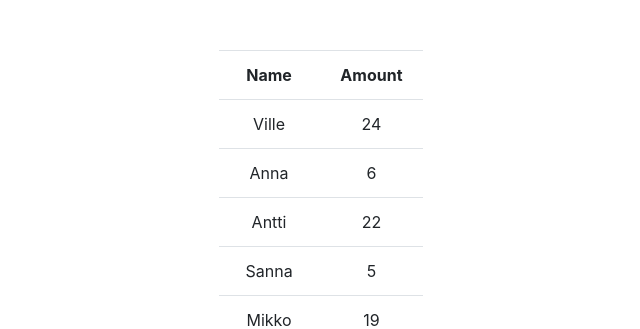
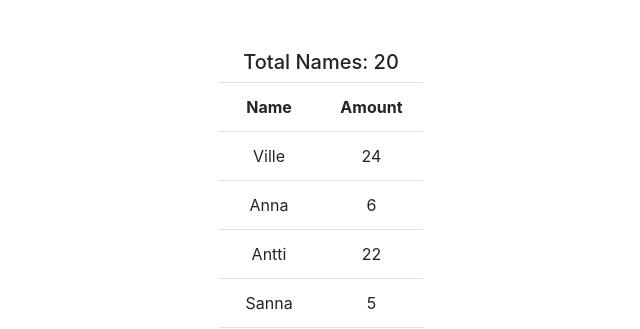
Before and after one commit to apbd/name-lister, a Django app: page /names/ in a window 1280 px wide. Shown: the part 310-639 px from the top of the page, without its empty margins (319-959 px from the left). Run offline with Django 3.2, Linux system fonts and the light colour scheme; data comes from the database, SQL or seed files in the repository; both versions use the stored data as it was before the commit; some libraries are stand-ins or nearby versions.

Commit message:
Added error messages

```diff
--- a/src/namelister/urls.py
+++ b/src/namelister/urls.py
@@ -15,7 +15,7 @@ Including another URLconf
 """
 from django.contrib import admin
 from django.urls import path
-from names.views import names_view, upload_view #sort_names, sort_amount
+from names.views import names_view, upload_view
 
 urlpatterns = [
     path('admin/', admin.site.urls),
--- a/src/names/admin.py
+++ b/src/names/admin.py
@@ -4,4 +4,3 @@ from .models import *
 # Register your models here.
 
 admin.site.register(Person)
-admin.site.register(UploadJsonFile)
--- a/src/names/models.py
+++ b/src/names/models.py
@@ -6,7 +6,3 @@ from django.db import models
 class Person(models.Model):
     name = models.TextField(max_length=100)
     amount = models.IntegerField()
-
-
-class UploadJsonFile(models.Model):
-    data = models.JSONField(default='')
--- a/src/names/views.py
+++ b/src/names/views.py
@@ -25,8 +25,14 @@ def names_view(request, *args, **kwargs):
         if len(name_list) == 0:
             messages.error(request, "Search is case sensitive.")
 
+    # Total names counter
+    total_names = len(name_list)
+    if total_names == 0:
+        messages.error(request, "No names found.")
+
     context = {
         'name_list': name_list,
+        'total_names': total_names
     }
 
     return render(request, 'names/names.html', context)
@@ -46,7 +52,11 @@ def upload_view(request):
 
                 # First read JSON-file and get the data.
                 # Then parse data and add persons to database.
-                add_names_to_database(read_names_json())
+                try:
+                    add_names_to_database(read_names_json())
+                except:
+                    messages.error(request, "Adding names to database failed. Problem with file. Expected JSON-file with list named 'names'.")
+
     except KeyError:
         print("Error handling the uploaded file. No file was given.")
 
@@ -64,10 +74,15 @@ def save_uploaded_file(f):
 
 
 def read_names_json():
-    with open('names.json', 'r') as f:
-        data = json.load(f)
+    try:
+        with open('names.json', 'r') as f:
+            data = json.load(f)
 
-    pprint(data)
+        pprint(data)
+    except:
+        print("Reading names from JSON-file failed.")
+        return None
+
     return data
 
 
--- a/src/templates/names/names.html
+++ b/src/templates/names/names.html
@@ -25,7 +25,9 @@ Name Lister
             </table>
 
         </form>
-        {% if messages %}
+
+    </div>
+     {% if messages %}
             <div>
             {% for message in messages %}
                 <div class="alert alert-info" role="alert">
@@ -34,8 +36,8 @@ Name Lister
             {% endfor%}
             </div>
         {% endif %}
-    </div>
     <div class="main-table">
+        <h5>Total Names: {{total_names}}</h5>
         <table class="table">
             <tr>
                 <th>Name</th>
```
Also changed, not shown: src/names/forms.py (+1 -7 lines), src/templates/upload/upload.html (+9 -0 lines), src/db.sqlite3.
